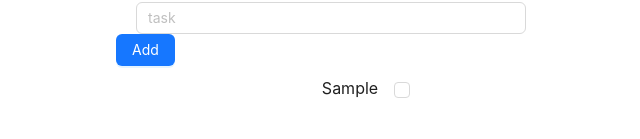
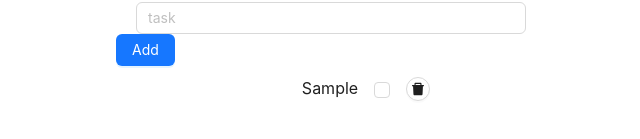
Before and after one commit to AidaChernyavskaya/redux, a React (Create React App) app: page / in a window 1280 px wide. Both pictures are taken after typing "Sample" into the empty fields and a click on the button "Add". Shown: the part 211-350 px from the top of the page, without its empty margins (274-914 px from the left). Built offline with nearby package versions, Linux system fonts and the light colour scheme.

Commit message:
Able to remove todo task

```diff
--- a/package.json
+++ b/package.json
@@ -3,6 +3,7 @@
   "version": "0.1.0",
   "private": true,
   "dependencies": {
+    "@ant-design/icons": "^5.3.7",
     "@reduxjs/toolkit": "^2.2.5",
     "@testing-library/jest-dom": "^5.17.0",
     "@testing-library/react": "^13.4.0",
--- a/src/components/TodoList.tsx
+++ b/src/components/TodoList.tsx
@@ -3,6 +3,8 @@ import {Button, Checkbox, Flex, Form, Input, Typography} from "antd";
 import {useForm} from "antd/es/form/Form";
 import {useDispatch} from "react-redux";
 import {useTypedSelector} from "../hooks/useTypedSelector";
+import {DeleteFilled} from "@ant-design/icons";
+import {ITask} from "../reducers";
 
 const TodoList = () => {
     const [title, setTitle] = useState('');
@@ -14,10 +16,15 @@ const TodoList = () => {
         const task = {
             title: title,
             isDone: false,
+            id: Date.now(),
         }
         dispatch({type: 'ADD_TASK', payload: task});
         setTitle('');
         form.resetFields();
+    }
+
+    const removeTask = (task: ITask) => {
+        dispatch({type: 'REMOVE_TASK', payload: task.id})
     }
 
     return (
@@ -53,6 +60,7 @@ const TodoList = () => {
                         <Flex gap={"middle"} justify={"center"} align={"flex-end"} key={index}>
                             <Typography.Text style={{fontSize: '16px'}} delete={el.isDone} disabled={el.isDone}>{el.title}</Typography.Text>
                             <Checkbox checked={el.isDone}/>
+                            <Button icon={<DeleteFilled />} size={"small"} shape={'circle'} onClick={() => removeTask(el)}/>
                         </Flex>
                     ))
             }
--- a/src/reducers/index.ts
+++ b/src/reducers/index.ts
@@ -26,6 +26,7 @@ export interface ITodoState {
 export interface ITask {
     title: string;
     isDone: boolean;
+    id: number;
 }
 
 const initialTasks: ITodoState = {
@@ -36,6 +37,8 @@ const todoReducer = (state: ITodoState = initialTasks, action: PayloadAction<ITa
     switch (action.type) {
         case 'ADD_TASK':
             return {...state, tasks: [...state.tasks, action.payload]}
+        case 'REMOVE_TASK':
+            return {...state, tasks: state.tasks.filter(task => task.id !== Number(action.payload))}
         default:
             return state;
     }
```
Also changed, not shown: 1 other file (tests, documents, lock files or other folders).
